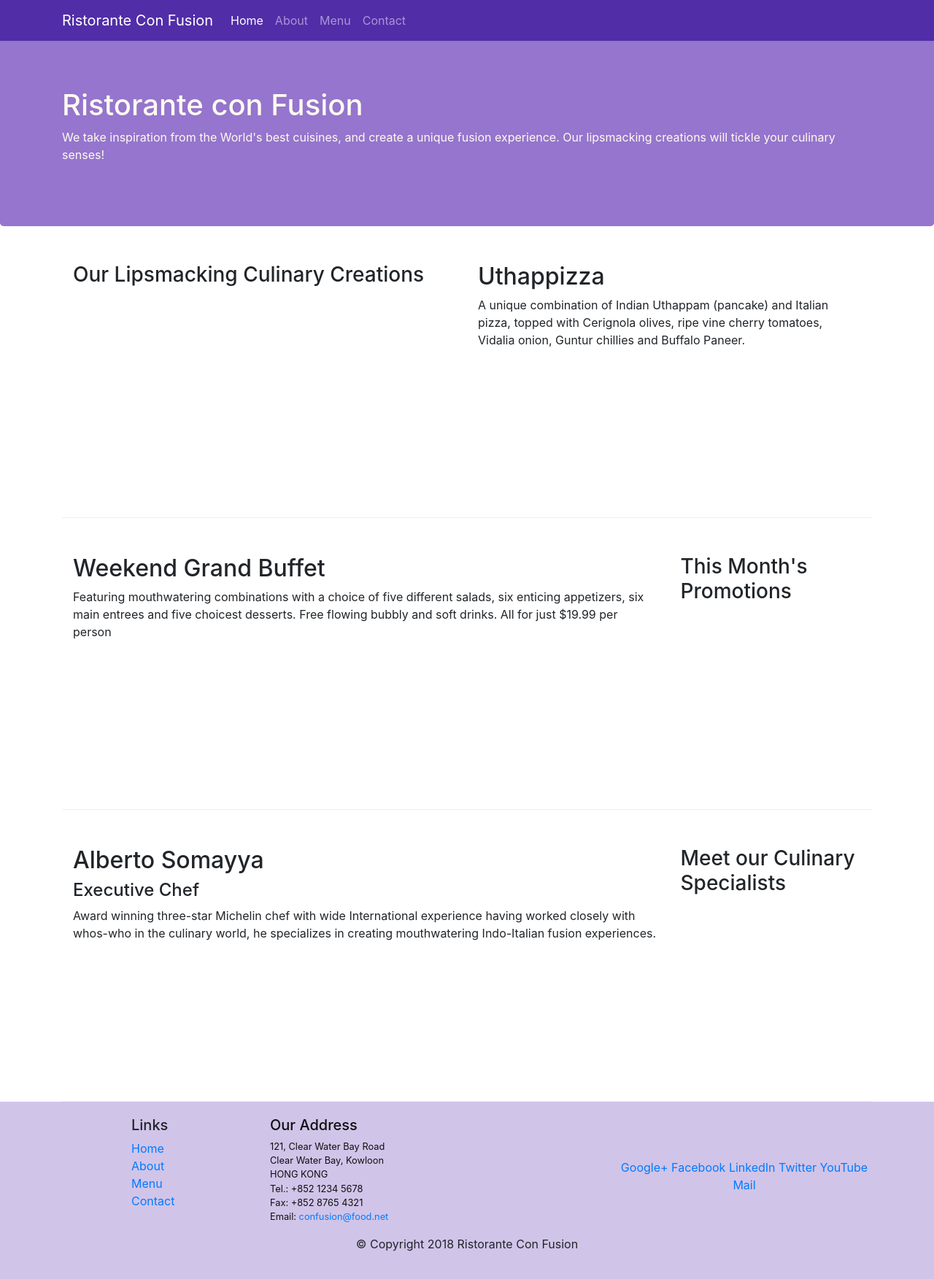
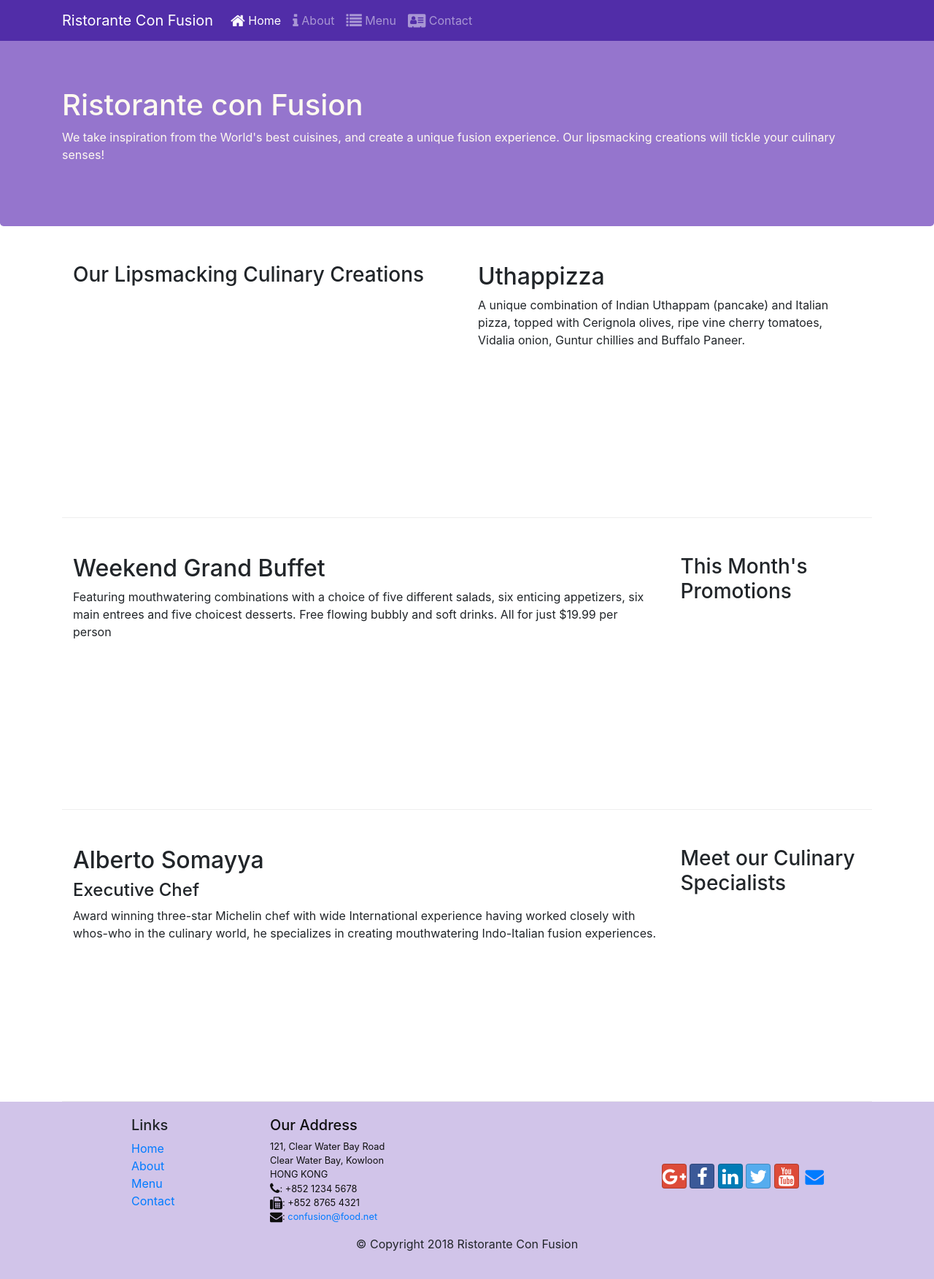
Before and after one commit to avas27/Bootstrap, a website: page index.html in a window 1280 px wide. Shown: the whole page at 73% size. Drawn offline with nearby package versions, Linux system fonts and the light colour scheme.

Commit message:
font icon

```diff
--- a/aboutus.html
+++ b/aboutus.html
@@ -15,6 +15,10 @@
       href="node_modules/bootstrap/dist/css/bootstrap.min.css"
     />
     <link rel="stylesheet" href="css/style.css" />
+    <link
+      rel="stylesheet"
+      href="node_modules/font-awesome/css/font-awesome.min.css"
+    />
     <title>Ristorante Con Fusion</title>
   </head>
 
@@ -32,13 +36,25 @@
         <div class="collapse navbar-collapse" id="NavBar">
           <ul class="navbar-nav mr-auto">
             <li class="nav-item">
-              <a class="nav-link" href="./index.html">Home</a>
+              <a class="nav-link" href="./index.html"
+                ><span class="fa fa-home fa-lg"></span> Home</a
+              >
             </li>
             <li class="nav-item active">
-              <a class="nav-link" href="#">About</a>
+              <a class="nav-link" href="#"
+                ><span class="fa fa-info fa-lg"></span> About</a
+              >
             </li>
-            <li class="nav-item"><a class="nav-link" href="#">Menu</a></li>
-            <li class="nav-item"><a class="nav-link" href="#">Contact</a></li>
+            <li class="nav-item">
+              <a class="nav-link" href="#"
+                ><span class="fa fa-list fa-lg"></span> Menu</a
+              >
+            </li>
+            <li class="nav-item">
+              <a class="nav-link" href="#"
+                ><span class="fa fa-address-card fa-lg"></span> Contact</a
+              >
+            </li>
           </ul>
         </div>
       </div>
--- a/index.html
+++ b/index.html
@@ -15,6 +15,8 @@
       href="node_modules/bootstrap/dist/css/bootstrap.min.css"
     />
     <link rel="stylesheet" href="css/style.css">
+    <link rel="stylesheet" href="node_modules/font-awesome/css/font-awesome.min.css">
+    <link rel="stylesheet" href="node_modules/bootstrap-social/bootstrap-social.css">
     <title>Ristorante Con Fusion</title>
   </head>
 
@@ -27,10 +29,10 @@
   <a href="#" class="navbar-brand">Ristorante Con Fusion</a>
   <div class="collapse navbar-collapse" id="NavBar">
     <ul class="navbar-nav mr-auto">
-      <li class="nav-item active"><a class="nav-link" href="#">Home</a></li>
-      <li class="nav-item"><a class="nav-link" href="./aboutus.html">About</a></li>
-      <li class="nav-item"><a class="nav-link" href="#">Menu</a></li>
-      <li class="nav-item"><a class="nav-link" href="#">Contact</a></li>
+      <li class="nav-item active"><a class="nav-link" href="#"><span class="fa fa-home fa-lg"></span> Home</a></li>
+      <li class="nav-item"><a class="nav-link" href="./aboutus.html"><span class="fa fa-info fa-lg"></span> About</a></li>
+      <li class="nav-item"><a class="nav-link" href="#"><span class="fa fa-list fa-lg"></span> Menu</a></li>
+      <li class="nav-item"><a class="nav-link" href="#"><span class="fa fa-address-card fa-lg"></span> Contact</a></li>
     </ul>
   </div>
 </div>
@@ -116,19 +118,19 @@
               121, Clear Water Bay Road<br />
               Clear Water Bay, Kowloon<br />
               HONG KONG<br />
-              Tel.: +852 1234 5678<br />
-              Fax: +852 8765 4321<br />
-              Email: <a href="mailto:confusion@food.net">confusion@food.net</a>
+              <span class="fa fa-phone fa-lg"></span>: +852 1234 5678<br />
+              <span class="fa fa-fax fa-lg"></span>: +852 8765 4321<br />
+              <span class="fa fa-envelope fa-lg"></span>: <a href="mailto:confusion@food.net">confusion@food.net</a>
             </address>
           </div>
           <div class="col-12 col-sm-4 align-self-center">
             <div class="text-center">
-              <a href="http://google.com/+">Google+</a>
-              <a href="http://www.facebook.com/profile.php?id=">Facebook</a>
-              <a href="http://www.linkedin.com/in/">LinkedIn</a>
-              <a href="http://twitter.com/">Twitter</a>
-              <a href="http://youtube.com/">YouTube</a>
-              <a href="mailto:">Mail</a>
+              <a class="btn btn-social-icon btn-google" href="http://google.com/+"><i class="fa fa-google-plus fa-lg"></i></a>
+              <a class="btn btn-social-icon btn-facebook" href="http://www.facebook.com/profile.php?id="><i class="fa fa-facebook fa-lg"></i></a>
+              <a class="btn btn-social-icon btn-linkedin" href="http://www.linkedin.com/in/"><i class="fa fa-linkedin fa-lg"></i></a>
+              <a class="btn btn-social-icon btn-twitter" href="http://twitter.com/"><i class="fa fa-twitter fa-lg"></i></a>
+              <a class="btn btn-social-icon btn-google" href="http://youtube.com/"><i class="fa fa-youtube fa-lg"></i></a>
+              <a class="btn btn-social-icon" href="mailto:"><i class="fa fa-envelope"></i></a>
             </div>
           </div>
         </div class="col-auto">
--- a/package.json
+++ b/package.json
@@ -15,6 +15,8 @@
   },
   "dependencies": {
     "bootstrap": "^4.0.0",
+    "bootstrap-social": "^5.1.1",
+    "font-awesome": "^4.7.0",
     "jquery": "^3.4.1",
     "popper": "^1.0.1"
   }
```
Also changed, not shown: 1 other file.
